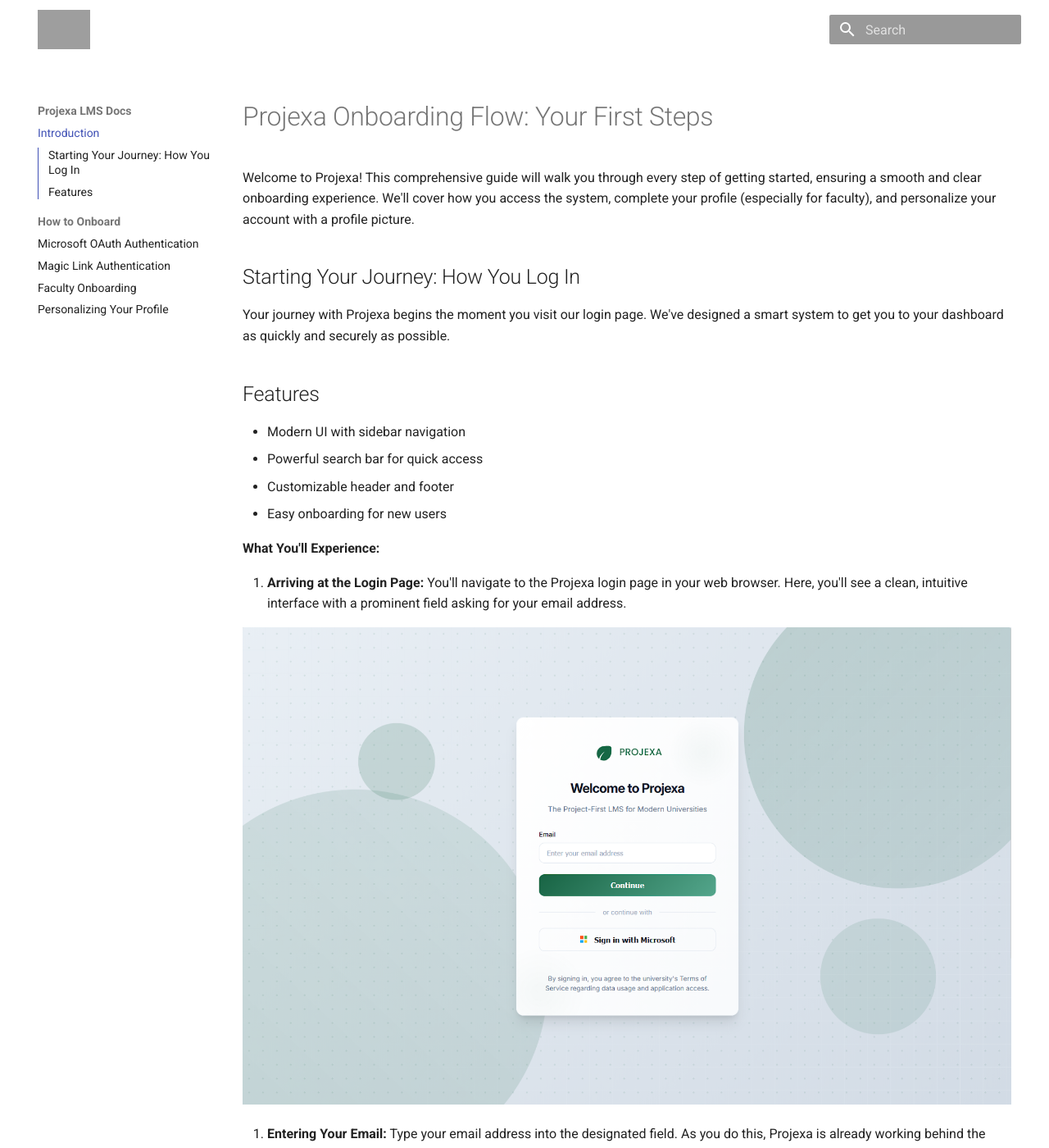
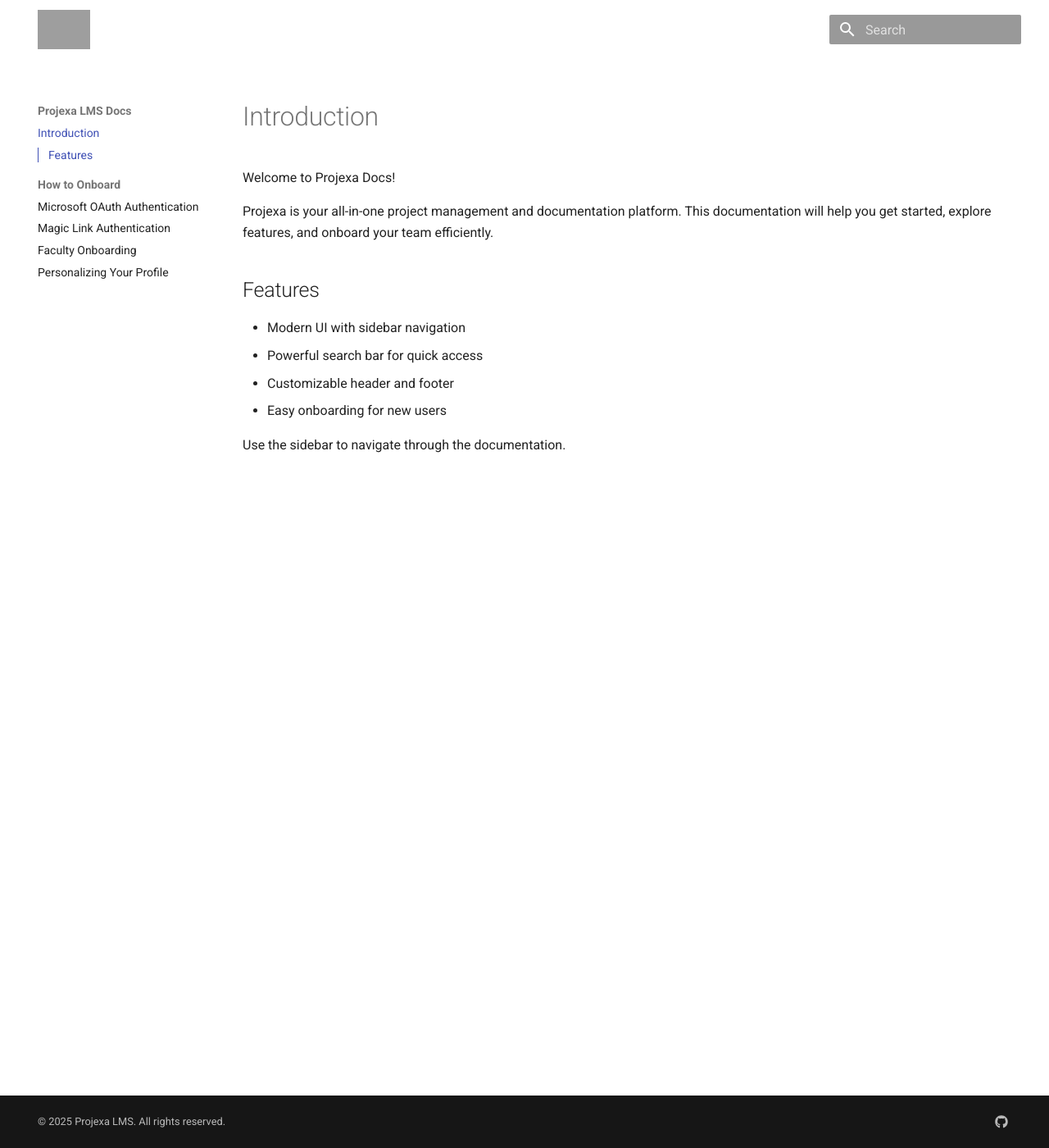
Before and after one commit to ProjexaLMS/ProjexaDocs, an MkDocs documentation site: the page built from docs/index.md, in a window 1280 px wide and 1400 px high. Shown: the whole window at 82% size. Built offline with MkDocs 1.6.1 and Material for MkDocs 9.7.7, drawn with Linux system fonts in a browser that asks for light colours; some of the changed text lies outside the part shown; grey boxes are pictures that could not be loaded.

Commit message:
Update index.md

```diff
--- a/docs/index.md
+++ b/docs/index.md
@@ -1,10 +1,8 @@
-# Projexa Onboarding Flow: Your First Steps
+# Introduction
 
-Welcome to Projexa! This comprehensive guide will walk you through every step of getting started, ensuring a smooth and clear onboarding experience. We'll cover how you access the system, complete your profile (especially for faculty), and personalize your account with a profile picture.
+Welcome to Projexa Docs!
 
-## Starting Your Journey: How You Log In
-
-Your journey with Projexa begins the moment you visit our login page. We've designed a smart system to get you to your dashboard as quickly and securely as possible.
+Projexa is your all-in-one project management and documentation platform. This documentation will help you get started, explore features, and onboard your team efficiently.
 
 ## Features
 
@@ -13,16 +11,4 @@
 - Customizable header and footer
 - Easy onboarding for new users
 
-**What You'll Experience:**
-
-1. **Arriving at the Login Page:** You'll navigate to the Projexa login page in your web browser. Here, you'll see a clean, intuitive interface with a prominent field asking for your email address.
-
-   ![Arriving at the Login Page](assets/images/image2.png)
-
-2. **Entering Your Email:** Type your email address into the designated field. As you do this, Projexa is already working behind the scenes to determine the best way to log you in.
-
-   ![Entering Your Email](assets/images/image3.png)
-
-3. **Clicking "Continue":** After entering your email, click the "Continue" button. Projexa will then intelligently route you to the appropriate login method based on your email domain.
-
-   ![Clicking "Continue"](assets/images/image6.png)
+Use the sidebar to navigate through the documentation.
```
